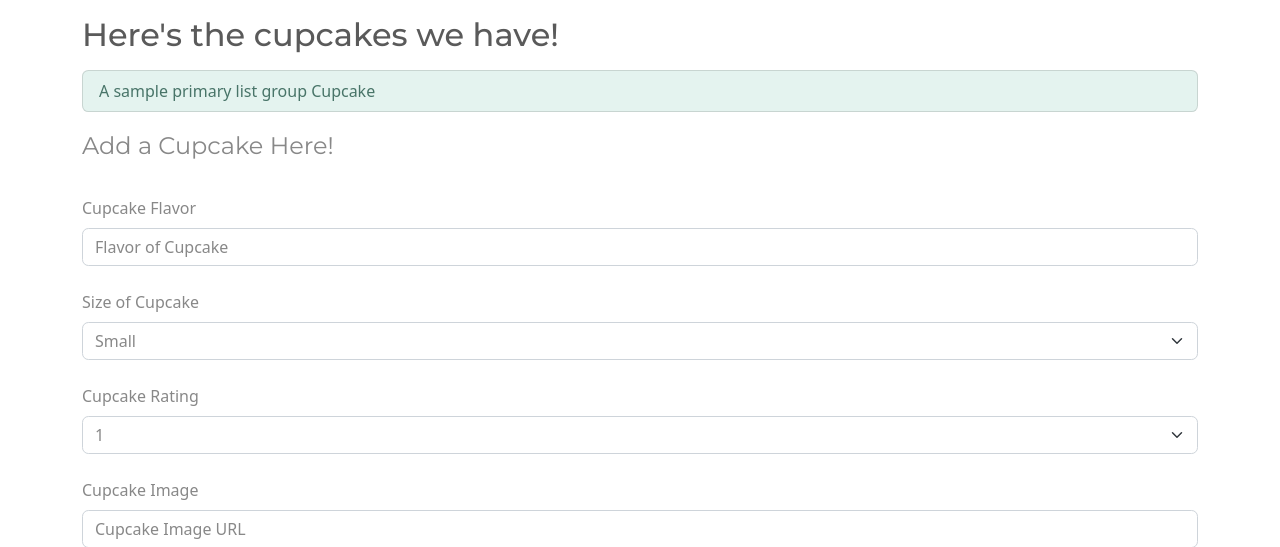
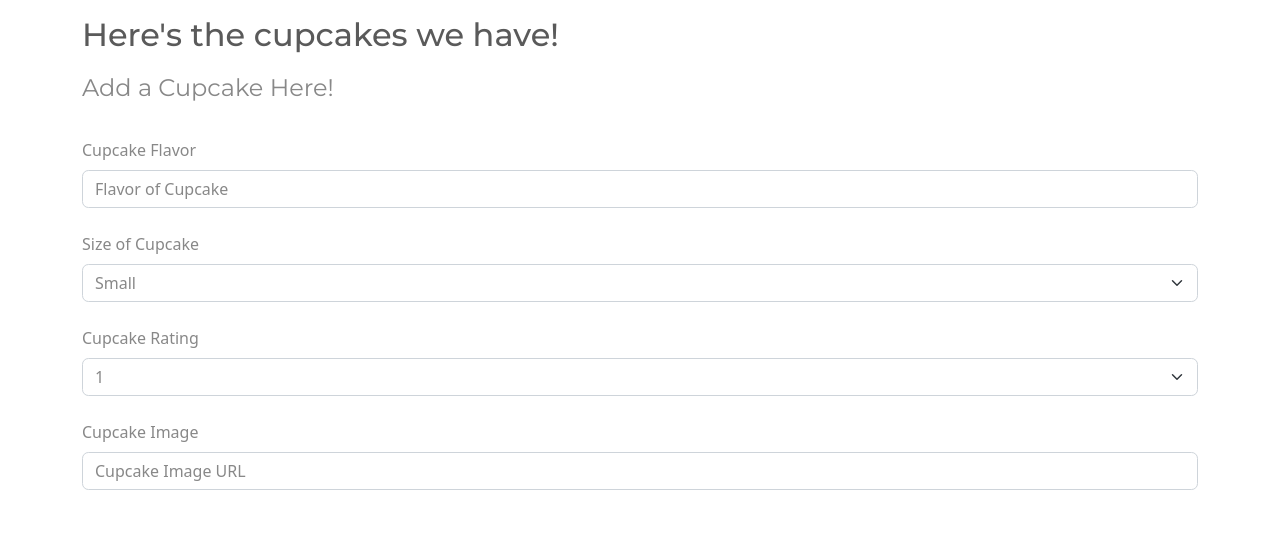
Before and after one commit to carl-molina/flask-cupcakes, a Flask app: page / in a window 1280 px wide. Shown: the part 56-603 px from the top of the page. Run offline with Flask 3, Linux system fonts and the light colour scheme; data that the repository does not hold is empty; some libraries are stand-ins or nearby versions.

Commit message:
cleaned up HTML for list elements

```diff
--- a/templates/base.html
+++ b/templates/base.html
@@ -37,16 +37,10 @@
     </nav>
   </header>
   <main>
-    <div id="cupcake_list_container" class="container">
+    <div class="container">
       <h2 class="my-3 "> Here's the cupcakes we have!</h2>
-      <div class="list-group">
-        <!-- TODO: clicking on link with being up cupcake details page -->
-        <a
-          href="/api/cupcake/id"
-          class="list-group-item list-group-item-action list-group-item-primary"
-        >
-          A sample primary list group Cupcake
-        </a>
+    </div>
+    <div id="cupcake-list-container" class="container">
 <!-- TODO: use jQuery to get a list of all the cupcakes and display with above styling -->
       </div>
     </div>
```
